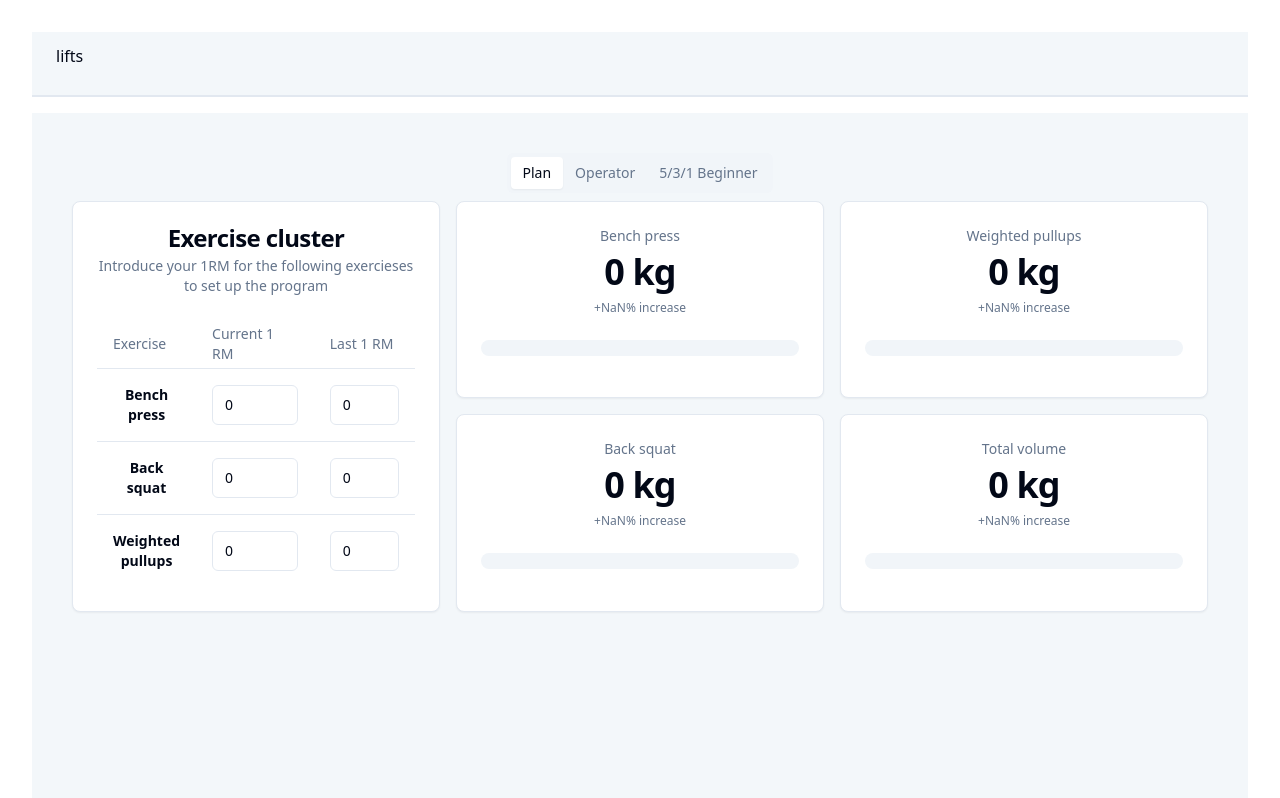
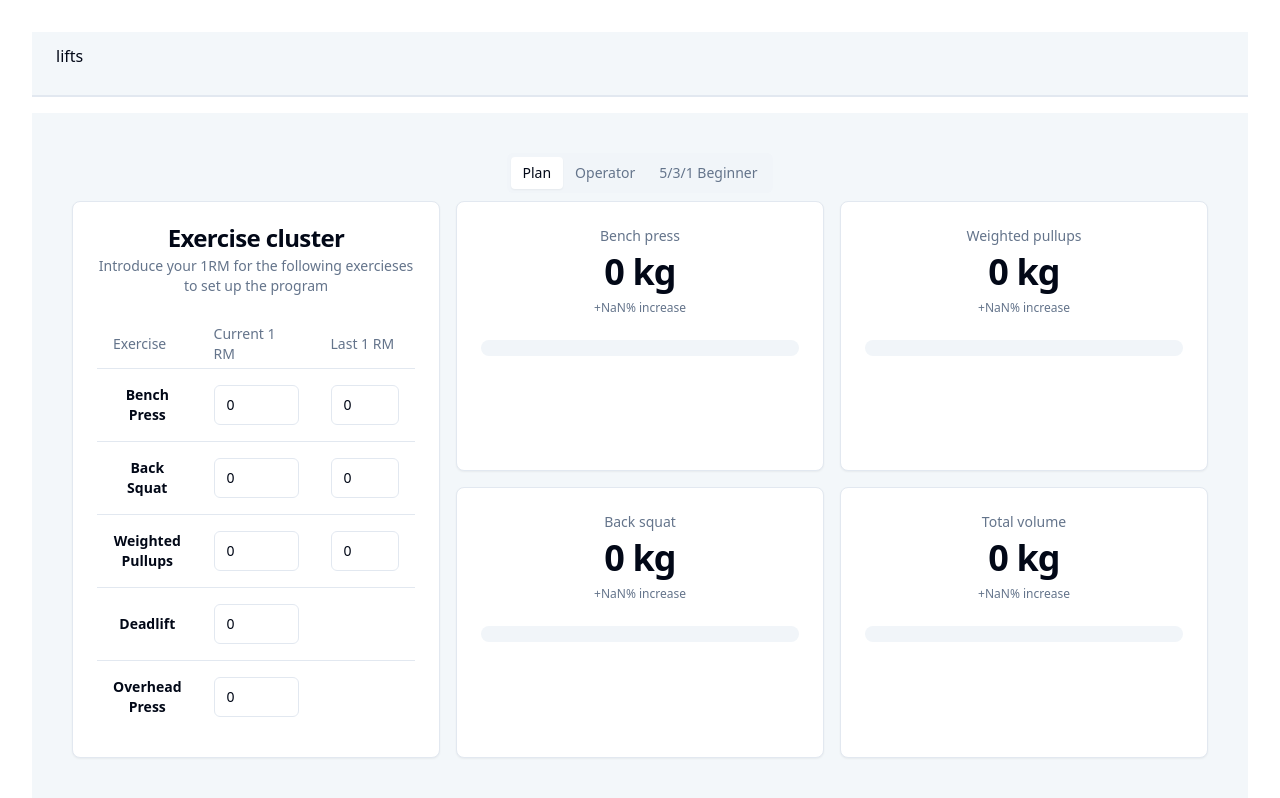
Before and after one commit to vrnvu/lifts, a React (Vite) app: page / in a window 1280 px wide. Shown: the top 798 px of the page. Built offline with nearby package versions, Linux system fonts and the light colour scheme.

Commit message:
adds DL and OHP

```diff
--- a/src/components/Cluster.tsx
+++ b/src/components/Cluster.tsx
@@ -15,13 +15,15 @@ import {
   TableHeader,
   TableRow,
 } from "@/components/ui/table"
-import { ExerciseType, UserConfig, useUserConfig } from "@/contexts/UserConfigContext";
+import { ExerciseType, UserConfig, toName, useUserConfig } from "@/contexts/UserConfigContext";
 
 export default function Cluster() {
   const userConfig: UserConfig = useUserConfig();
   const [benchPress, setBenchPress] = userConfig.exercises.get(ExerciseType.BENCH_PRESS)!;
   const [backSquat, setBackSquat] = userConfig.exercises.get(ExerciseType.BACK_SQUAT)!;
   const [weightedPullups, setWeightedPullups] = userConfig.exercises.get(ExerciseType.WEIGHTED_PULLUPS)!;
+  const [dl, setDL] = userConfig.exercises.get(ExerciseType.DL)!;
+  const [ohp, setOHP] = userConfig.exercises.get(ExerciseType.OHP)!;
 
   const [lastBenchPress, setLastBenchPress] = userConfig.lastExercises.get(ExerciseType.BENCH_PRESS)!;
   const [lastBackSquat, setLastBackSquat] = userConfig.lastExercises.get(ExerciseType.BACK_SQUAT)!;
@@ -46,7 +48,7 @@ export default function Cluster() {
           </TableHeader>
           <TableBody>
             <TableRow>
-              <TableCell className="font-semibold">Bench press</TableCell>
+              <TableCell className="font-semibold">{toName(ExerciseType.BENCH_PRESS)}</TableCell>
               <TableCell>
                 <Label htmlFor="ex-1" className="sr-only">
                   Current 1RM
@@ -62,7 +64,7 @@ export default function Cluster() {
             </TableRow>
 
             <TableRow>
-              <TableCell className="font-semibold">Back squat</TableCell>
+              <TableCell className="font-semibold">{toName(ExerciseType.BACK_SQUAT)}</TableCell>
               <TableCell>
                 <Label htmlFor="ex-2" className="sr-only">
                   Current 1RM
@@ -78,7 +80,7 @@ export default function Cluster() {
             </TableRow>
 
             <TableRow>
-              <TableCell className="font-semibold">Weighted pullups</TableCell>
+              <TableCell className="font-semibold">{toName(ExerciseType.WEIGHTED_PULLUPS)}</TableCell>
               <TableCell>
                 <Label htmlFor="ex-3" className="sr-only">
                   Current 1RM
@@ -92,6 +94,26 @@ export default function Cluster() {
                 <Input id="last-ex-2" type="number" min={0} defaultValue={lastWeightedPullups} onChange={(e) => setLastWeightedPullups(e.target.valueAsNumber)} />
               </TableCell>
             </TableRow>
+
+            <TableRow>
+              <TableCell className="font-semibold">{toName(ExerciseType.DL)}</TableCell>
+              <TableCell>
+                <Label htmlFor="ex-3" className="sr-only">
+                  Current 1RM
+                </Label>
+                <Input id="ex-3" type="number" min={0} defaultValue={dl} onChange={(e) => setDL(e.target.valueAsNumber)} />
+              </TableCell>
+            </TableRow>
+
+            <TableRow>
+              <TableCell className="font-semibold">{toName(ExerciseType.OHP)}</TableCell>
+              <TableCell>
+                <Label htmlFor="ex-3" className="sr-only">
+                  Current 1RM
+                </Label>
+                <Input id="ex-3" type="number" min={0} defaultValue={ohp} onChange={(e) => setOHP(e.target.valueAsNumber)} />
+              </TableCell>
+            </TableRow>
           </TableBody>
         </Table>
       </CardContent>
--- a/src/contexts/UserConfigContext.tsx
+++ b/src/contexts/UserConfigContext.tsx
@@ -4,7 +4,9 @@ import { createContext, useState } from "react";
 export enum ExerciseType {
   BENCH_PRESS,
   BACK_SQUAT,
-  WEIGHTED_PULLUPS
+  WEIGHTED_PULLUPS,
+  DL,
+  OHP,
 }
 
 export function toName(exercise: ExerciseType) {
@@ -15,6 +17,10 @@ export function toName(exercise: ExerciseType) {
       return "Back Squat";
     case ExerciseType.WEIGHTED_PULLUPS:
       return "Weighted Pullups";
+    case ExerciseType.DL:
+      return "Deadlift";
+    case ExerciseType.OHP:
+      return "Overhead Press";
     default:
       throw new Error(`Non-existent exercise type in switch: ${exercise}`);
   }
@@ -57,11 +63,14 @@ export function UserConfigProvider({ children }: { children: React.ReactNode })
   exercises.set(ExerciseType.BENCH_PRESS, useState<number>(0));
   exercises.set(ExerciseType.BACK_SQUAT, useState<number>(0));
   exercises.set(ExerciseType.WEIGHTED_PULLUPS, useState<number>(0));
+  exercises.set(ExerciseType.DL, useState<number>(0));
+  exercises.set(ExerciseType.OHP, useState<number>(0));
 
   const lastExercises = new Map<ExerciseType, [number, Dispatch<SetStateAction<number>>]>();
   lastExercises.set(ExerciseType.BENCH_PRESS, useState<number>(0));
   lastExercises.set(ExerciseType.BACK_SQUAT, useState<number>(0));
   lastExercises.set(ExerciseType.WEIGHTED_PULLUPS, useState<number>(0));
+  // TODO DL and OHP missing
 
   const userConfig: UserConfig = {
     exercises,
```
